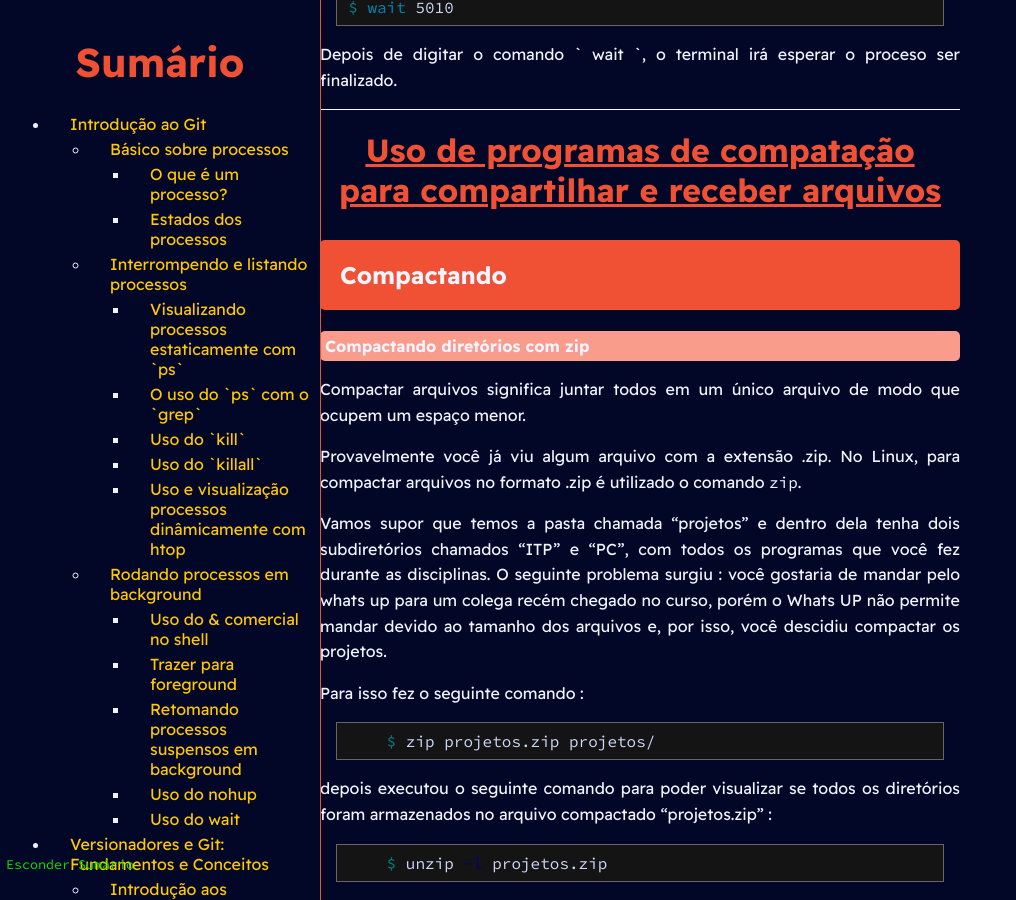
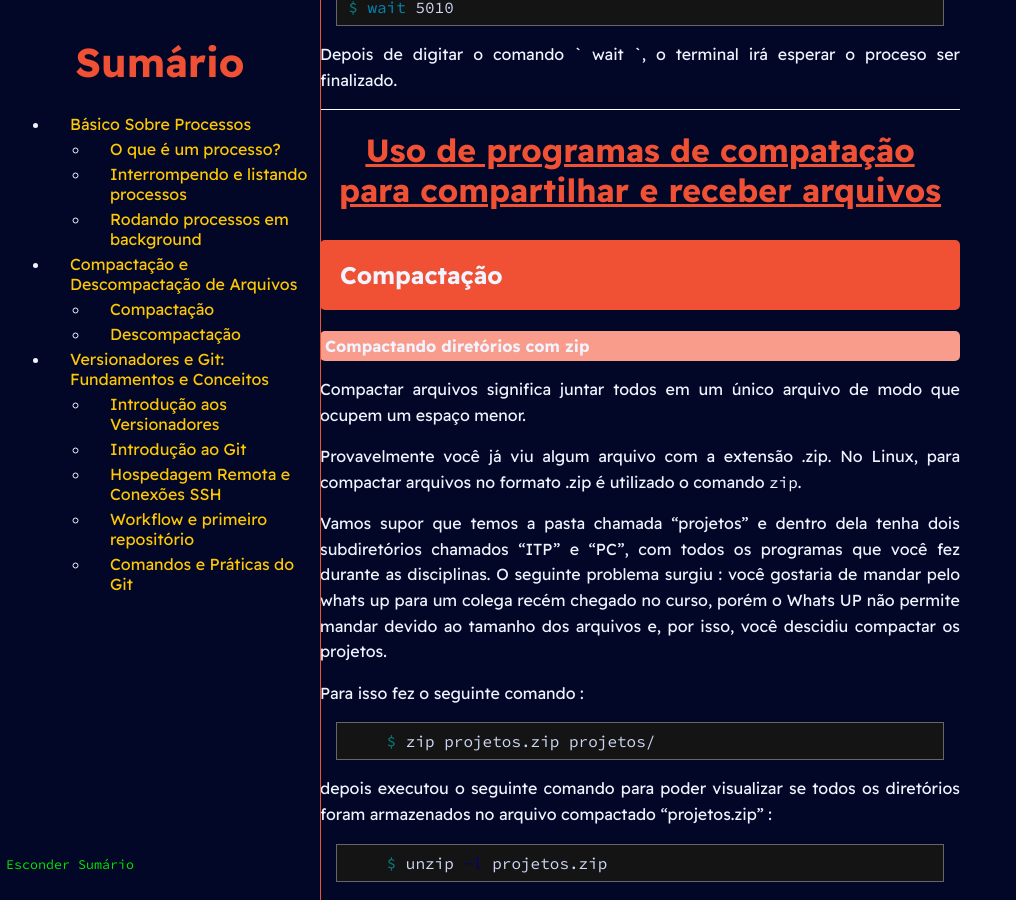
Before and after one commit to PETCC-UFRN/minicurso-linux-git, a Jekyll site: the page built from terceiroDia.md, in a window 1280 px wide and 900 px high, scrolled down 8637 px. Shown: the whole window, without its empty margins (0-1016 px from the left). Built offline with Jekyll 4.4.1, drawn with Linux system fonts in a browser that asks for light colours; some of the changed text lies outside the part shown.

Commit message:
Ajeitei o sumário do terceiro dia

```diff
--- a/terceiroDia.md
+++ b/terceiroDia.md
@@ -9,69 +9,27 @@ title: Minicurso de Linux e Git
 
 <div id="sumario" class="sumario-git">
     <h1>Sumário</h1>
-    <ul>
-  <li><a href="#introducao-ao-git">Introdução ao Git</a></li>
+<ul>
+  <li><a href="#básico-sobre-processos">Básico Sobre Processos</a></li>
   <ul>
-    <li><a href="#basico-sobre-processos">Básico sobre processos</a></li>
-    <ul>
-      <li><a href="#o-que-e-um-processo">O que é um processo?</a></li>
-      <li><a href="#estados-dos-processos">Estados dos processos</a></li>
-    </ul>
+    <li><a href="#o-que-é-um-processo">O que é um processo?</a></li>
     <li><a href="#interrompendo-e-listando-processos">Interrompendo e listando processos</a></li>
-    <ul>
-      <li><a href="#visualizando-processos-estaticamente-com-ps">Visualizando processos estaticamente com `ps`</a></li>
-      <li><a href="#o-uso-do-ps-com-o-grep">O uso do `ps` com o `grep`</a></li>
-      <li><a href="#uso-do-kill">Uso do `kill`</a></li>
-      <li><a href="#uso-do-killall">Uso do `killall`</a></li>
-      <li><a href="#uso-e-visualizacao-processos-dinamicamente-com-htop">Uso e visualização processos dinâmicamente com htop</a></li>
-    </ul>
     <li><a href="#rodando-processos-em-background">Rodando processos em background</a></li>
-    <ul>
-      <li><a href="#uso-do-ampersand-no-shell">Uso do & comercial no shell</a></li>
-      <li><a href="#trazendo-para-foreground">Trazer para foreground</a></li>
-      <li><a href="#retomando-processos-suspensos-em-background">Retomando processos suspensos em background</a></li>
-      <li><a href="#uso-do-nohup">Uso do nohup</a></li>
-      <li><a href="#uso-do-wait">Uso do wait</a></li>
-    </ul>
   </ul>
+
+  <li><a href="#uso-de-programas-de-compatação-para-compartilhar-e-receber-arquivos">Compactação e Descompactação de Arquivos</a></li>
+  <ul>
+    <li><a href="#compactação">Compactação</a></li>
+    <li><a href="#descompactação">Descompactação</a></li>
+  </ul>
+
   <li><a href="#versionadores-e-git-fundamentos-e-conceitos">Versionadores e Git: Fundamentos e Conceitos</a></li>
   <ul>
     <li><a href="#introducao-aos-versionadores">Introdução aos Versionadores</a></li>
-    <ul>
-      <li><a href="#contextualizacao-com-a-historia-do-linux">Contextualização com a história do Linux</a></li>
-      <li><a href="#o-que-sao-versionadores">O que são Versionadores?</a></li>
-      <li><a href="#tipos-de-versionadores">Tipos de Versionadores</a></li>
-      <ul>
-        <li><a href="#sistemas-locais">Sistemas Locais</a></li>
-        <li><a href="#sistemas-centralizados">Sistemas Centralizados</a></li>
-        <li><a href="#sistemas-distribuidos">Sistemas Distribuídos</a></li>
-      </ul>
-    </ul>
     <li><a href="#introducao-ao-git">Introdução ao Git</a></li>
-    <ul>
-      <li><a href="#surgimento-do-git">Surgimento do Git</a></li>
-      <li><a href="#de-onde-vem-o-nome-git">De onde vem o nome "Git"?</a></li>
-      <li><a href="#git-como-um-versionador">Git como um Versionador</a></li>
-      <li><a href="#como-o-git-funciona">Como o Git Funciona?</a></li>
-    </ul>
     <li><a href="#hospedagem-remota-e-conexoes-ssh">Hospedagem Remota e Conexões SSH</a></li>
-    <ul>
-      <li><a href="#introducao-a-plataformas-de-hospedagem-remota">Introdução a plataformas de hospedagem remota</a></li>
-      <li><a href="#algumas-diferentes-plataformas">Algumas diferentes plataformas: GitLab, BitBucket, Codeberg</a></li>
-      <li><a href="#git-e-github-diferencas">Git e Github: diferenças</a></li>
-      <li><a href="#chave-ssh">Chave SSH</a></li>
-      <li><a href="#para-que-serve-a-chave-ssh">Para que serve a chave SSH?</a></li>
-    </ul>
-    <li><a href="#workflow-e-primeiro-repositorio">Workflow e primeiro repositório</a></li>
-    <ul>
-      <li><a href="#um-pouco-mais-sobre-git">Um pouco mais sobre Git</a></li>
-      <li><a href="#workflow-basico">Workflow básico</a></li>
-      <li><a href="#comandos-e-praticas-do-git">Comandos e Práticas do Git</a></li>
-      <ul>
-        <li><a href="#inicializando-o-git-no-repositorio">Inicializando o git no repositório `git init`</a></li>
-        <li><a href="#verificando-o-status-dos-arquivos">Verificando o status dos arquivos `git status`</a></li>
-      </ul>
-    </ul>
+    <li><a href="#workflow-e-primeiro-repositório">Workflow e primeiro repositório</a></li>
+    <li><a href="#comandos-e-práticas-do-git">Comandos e Práticas do Git</a></li>
   </ul>
 </ul>
 
@@ -381,7 +339,7 @@ $ wait 5010
  Depois de digitar o comando  ` wait <PID>`, o terminal irá esperar o proceso ser finalizado.
 
 ## Uso de programas de compatação para compartilhar e receber arquivos
-### Compactando
+### Compactação
 #### Compactando diretórios com zip
 
 Compactar arquivos significa juntar todos em um único arquivo de modo que ocupem um espaço menor.
@@ -456,7 +414,7 @@ $ tar -czf projetos.tar.gz projetos/
 
 Note que não precisamos usar o `-r` e isso acontece, pois o `tar` age de forma recursiva por padrão.
 
-### Descompactando
+### Descompactação
 #### Descompactando diretórios com unzip
 
 Vamos supor que seu colega, que recebeu o arquivo projetos.zip, deseja descompactar os arquivos. Para isso, ele erá executar os seguintes passos :
```
